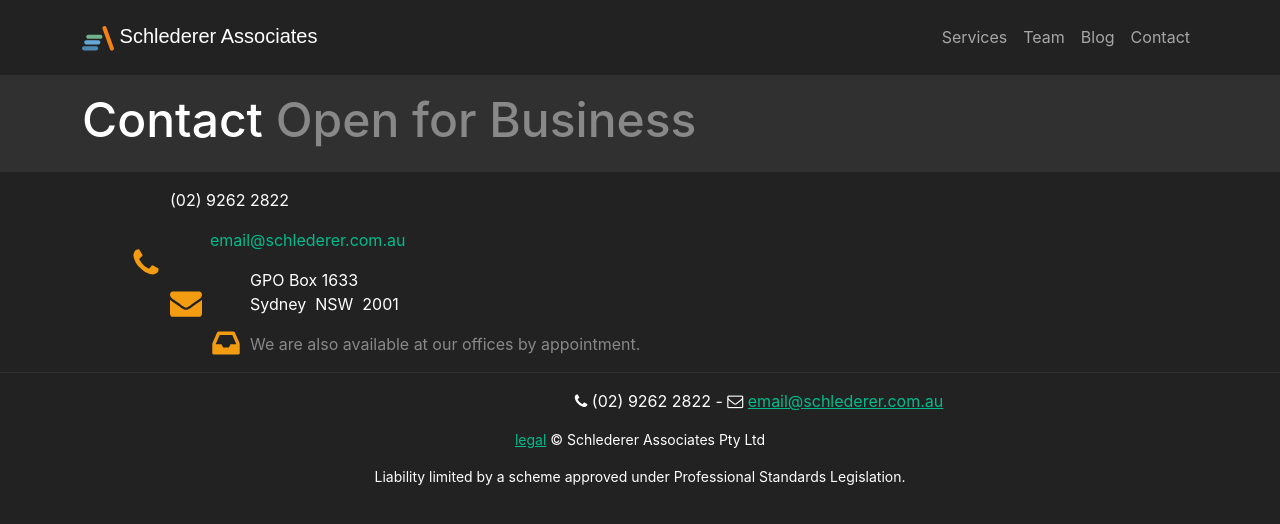
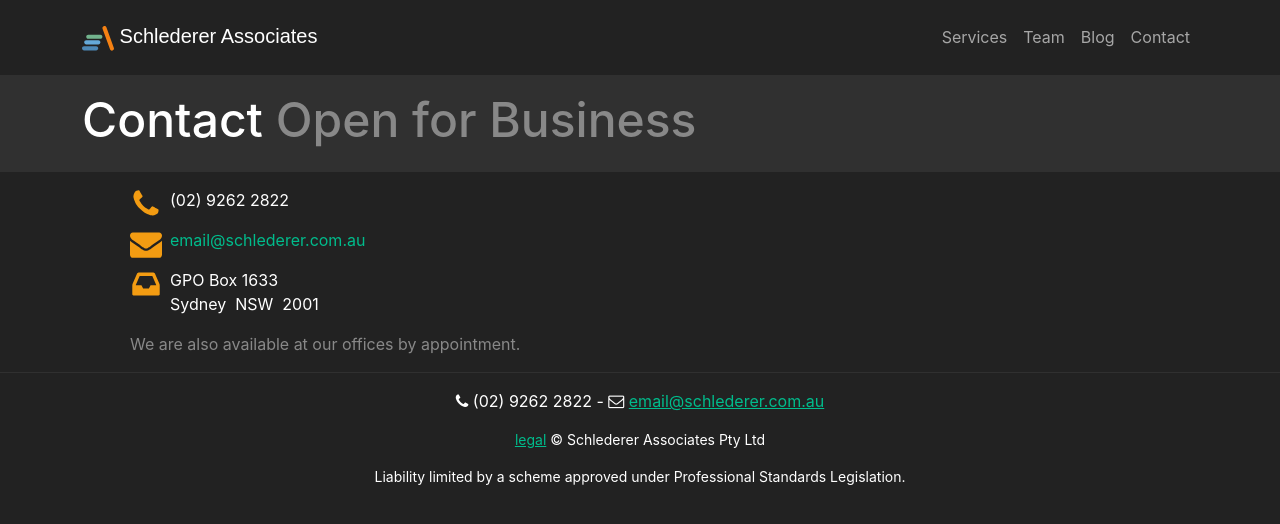
Before and after one commit to Mforcer/tax2, a Jekyll site: the page built from contact2.html, in a window 1280 px wide. Shown: the top 524 px of the page. Built offline with Jekyll 4.4.1, drawn with Linux system fonts in a browser that asks for light colours; nearby versions of some CDN libraries.

Commit message:
Update contact2.html

```diff
--- a/contact2.html
+++ b/contact2.html
@@ -7,13 +7,13 @@ lead:
 ---
 
 <div class="mx-5">
-    <p><svg class="icon float-start me-2" width="2em" height="auto">
+    <p><svg class="icon float-start me-2" width="2em" height="2em">
             <use xlink:href="/icons.svg#phone" fill="var(--bs-warning)"></use>
         </svg> {{site.biz_phone}}</p>
-    <p><svg class="icon float-start me-2" width="2em" height="auto">
+    <p><svg class="icon float-start me-2" width="2em" height="2em">
             <use xlink:href="/icons.svg#envelope" fill="var(--bs-warning)"></use>
         </svg><a href="mailto:{{site.biz_email}}" class="text-decoration-none">{{site.biz_email}}</a></p>
-    <p><svg class="icon float-start me-2" width="2em" height="auto">
+    <p><svg class="icon float-start me-2" width="2em" height="2em">
             <use xlink:href="/icons.svg#inbox" fill="var(--bs-warning)"></use>
         </svg>{{site.biz_post_box}}<br>{{site.biz_post_city}}&nbsp;&nbsp;{{site.biz_post_state}}&nbsp;&nbsp;{{site.biz_post_code}}</p>
     <p class="text-muted">We are also available at our offices by appointment.</p>
```
